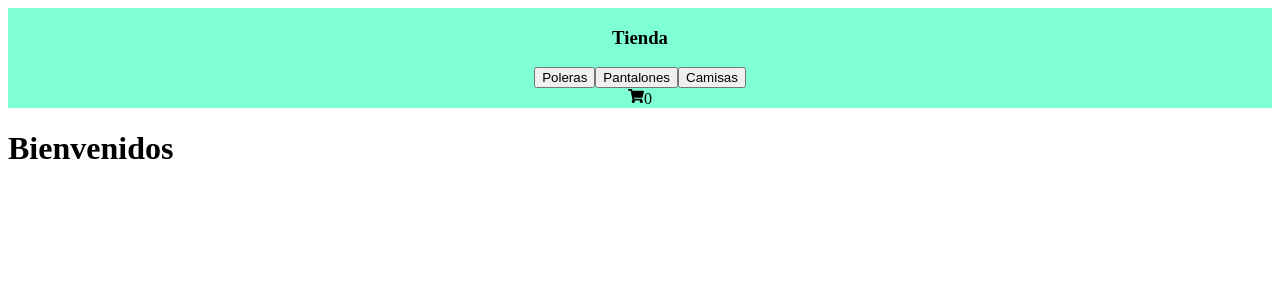
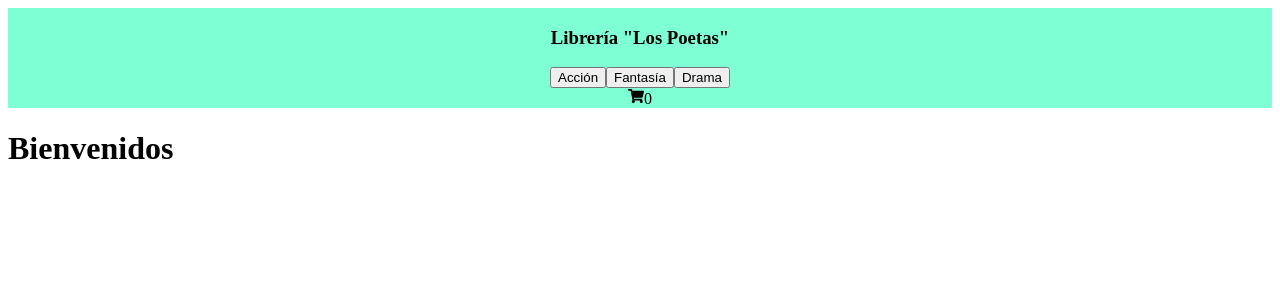
Before and after one commit to CristiSalazar/PreEntrega1Salazar, a React (Create React App) app: page / in a window 1280 px wide. Shown: the top 300 px of the page. Built offline with nearby package versions, Linux system fonts and the light colour scheme.

Commit message:
Cambio nombre

```diff
--- a/src/components/NavBar.js
+++ b/src/components/NavBar.js
@@ -3,11 +3,11 @@ import CartWidget from "./CartWidget/CartWidget"
 function NavBar (){
     return(
         <nav>
-            <h3>Tienda</h3>
+            <h3>Librería "Los Poetas"</h3>
             <div>
-                <button>Poleras</button>
-                <button>Pantalones</button>
-                <button>Camisas</button>
+                <button>Acción</button>
+                <button>Fantasía</button>
+                <button>Drama</button>
             </div>
             <CartWidget/>
 
```
